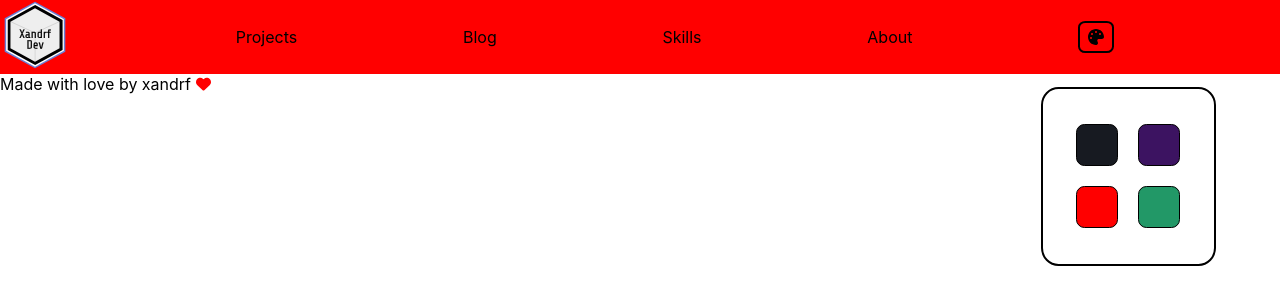
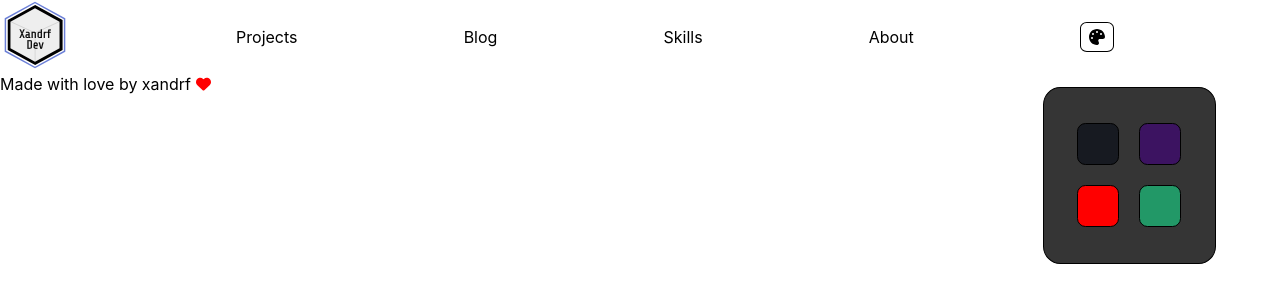
Before and after one commit to AlexandreSoftware/Portfolio-old, a React (Create React App) app in the folder portfolio-web-frontend/: page / in a window 1280 px wide. Both pictures are taken after a click on the element 1096 px from the left and 37 px from the top of the page. Shown: the top 304 px of the page. Built offline with nearby package versions, Linux system fonts and the light colour scheme.

Commit message:
changed the style of the navbar and of the DropDownColorPicker

```diff
--- a/portfolio-web-frontend/src/Components/Styles/ColorPicker.css
+++ b/portfolio-web-frontend/src/Components/Styles/ColorPicker.css
@@ -1,5 +1,5 @@
 .ColorPicker{
-    border: 2px solid black;
+    border: 1px solid black;
     border-radius: 20%;
     padding: 1vh;
     padding-top: 0.5vh;
--- a/portfolio-web-frontend/src/Components/Styles/DropDownMenu.css
+++ b/portfolio-web-frontend/src/Components/Styles/DropDownMenu.css
@@ -1,7 +1,7 @@
 .DropDownMenu{
     position: absolute;
     width: 15vh;
-    border: 2px solid black;
+    border: 1px solid black;
     border-radius: 10%;
     padding: 2%;
     list-style-type: none;
@@ -12,6 +12,8 @@
     grid-template-columns: auto auto;
     align-items: center;
     justify-content: center;
+    background-color: rgb(53, 53, 53);
+
 }
 .DropDownMenu > li {
     margin: 10px;
--- a/portfolio-web-frontend/src/Components/Styles/Navbar.css
+++ b/portfolio-web-frontend/src/Components/Styles/Navbar.css
@@ -3,7 +3,6 @@
     flex-direction: row;
     align-items: center;
     justify-content: space-around;
-    background-color: red;
 }
 .Navbar-Header > *{
     margin-right: auto;
```
